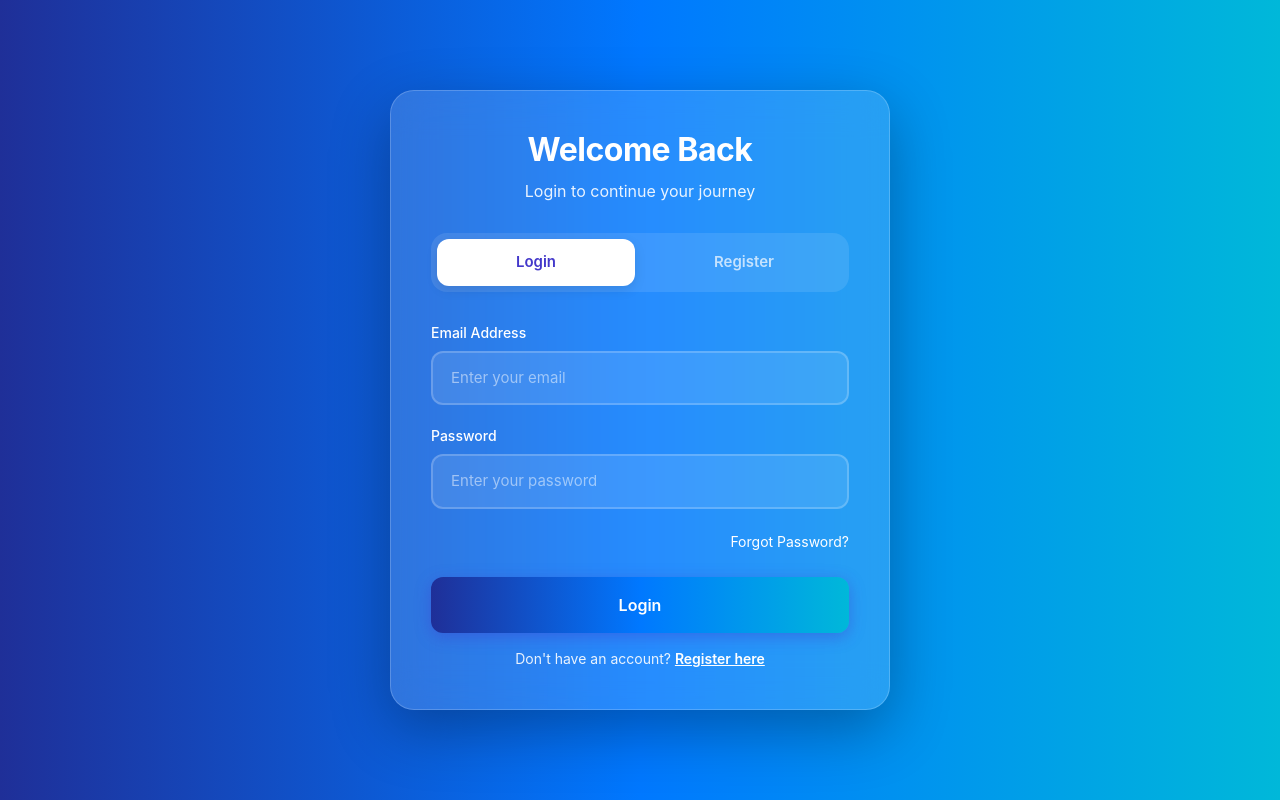
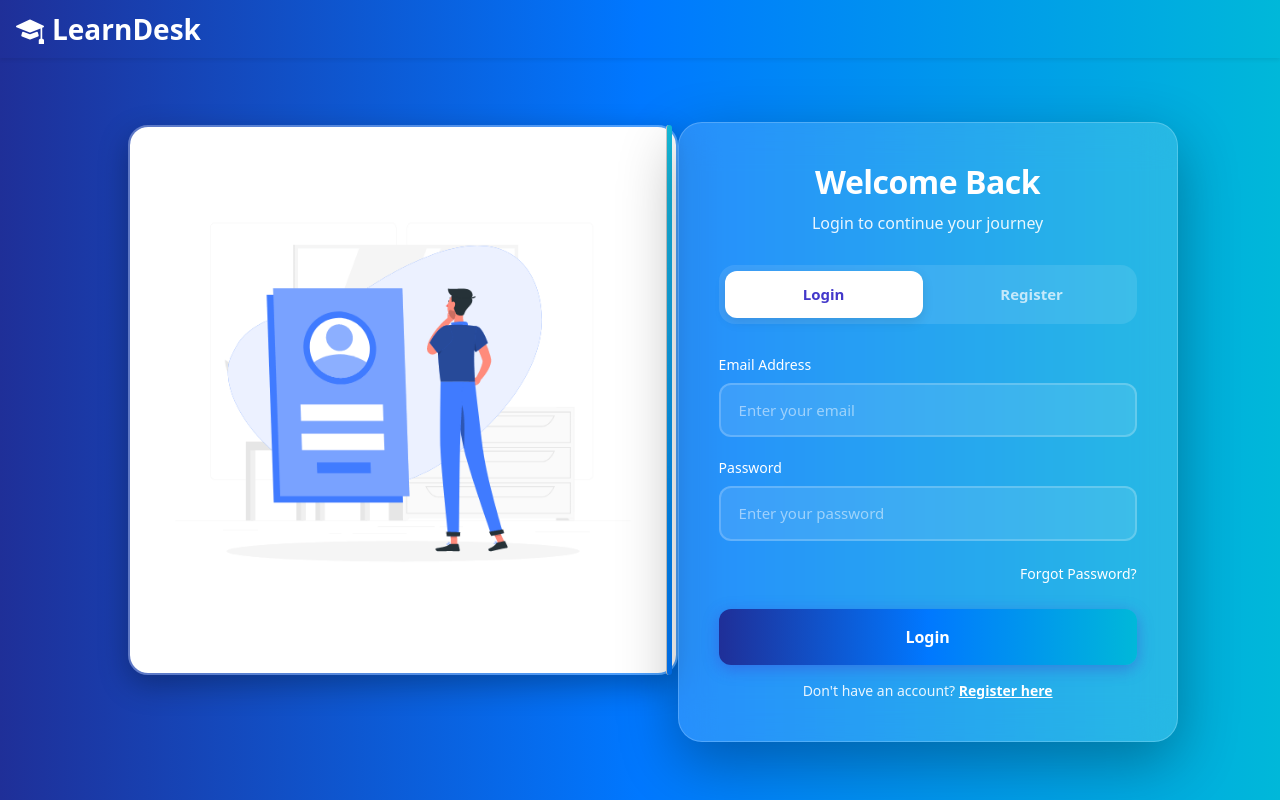
Before and after one commit to AjayJoshi99/LearnDesk, a React (Create React App) app in the folder learndesk/: page / in a window 1280 px wide. Built offline with nearby package versions, Linux system fonts and the light colour scheme.

Commit message:
Created Animation for login page and self learning article

```diff
--- a/learndesk/src/componets/Articles.js
+++ b/learndesk/src/componets/Articles.js
@@ -21,6 +21,7 @@ const Articles = () => {
     { id: 13, name: "Permutations and Combinations", path: "/user/articles/permutations-combinations" },
     { id: 14, name: "Calendar Tricks", path: "/user/articles/calendar-tricks" },
     { id: 15, name: "Problems on Trains", path: "/user/articles/problems-on-trains" },
+    { id: 16, name: "Seating Arrangements", path: "/user/articles/seating-arrangements" },
   ];
 
   return (
--- /dev/null
+++ b/learndesk/src/componets/Articless/SeatingArrangements.js
@@ -0,0 +1,159 @@
+import React from "react";
+import { useNavigate } from "react-router-dom";
+import "bootstrap/dist/css/bootstrap.min.css";
+
+const SeatingArrangementsArticle = () => {
+  const navigate = useNavigate();
+
+  return (
+    <div className="container" style={{ lineHeight: "1.8" }}>
+      <button
+        className="btn btn-outline-primary mb-4"
+        onClick={() => navigate("/user/articles")}
+      >
+        ← Back to Articles
+      </button>
+
+      <div className="card shadow-lg border-0 p-4 rounded-3">
+        <h1 className="text-center text-primary mb-4">
+          Seating Arrangements - Terms, Tips & Tricks
+        </h1>
+
+        <p>
+          Seating arrangement questions are common in logical reasoning and
+          aptitude tests. To solve them effectively, understanding certain key
+          terms, visualization techniques, and step-by-step strategies is
+          crucial. Let's go through all the essential concepts.
+        </p>
+
+        <h2 className="text-success mt-4">Terms Related to Seating Arrangements</h2>
+        <ul>
+          <li>
+            <b>Adjacent:</b> Individuals or items that are next to each other in
+            the arrangement, either horizontally or vertically.
+          </li>
+          <li>
+            <b>Alternate:</b> A pattern where individuals or items are placed in
+            every other position, skipping one in between.
+          </li>
+          <li>
+            <b>Between:</b> Refers to an individual or item positioned in the
+            middle of two others.
+          </li>
+          <li>
+            <b>Clockwise:</b> A direction that follows the movement of a clock's
+            hands, typically used in circular seating arrangements.
+          </li>
+          <li>
+            <b>Counter-clockwise:</b> The opposite direction to the movement of
+            a clock's hands, commonly used in circular seating scenarios.
+          </li>
+          <li>
+            <b>Diagonal:</b> Individuals or items that are placed diagonally
+            across from each other in the arrangement.
+          </li>
+          <li>
+            <b>Facing:</b> When individuals or items are oriented to look at
+            each other directly, often used in circular arrangements.
+          </li>
+          <li>
+            <b>Opposite:</b> Individuals or items positioned directly across
+            from each other, often used in circular or linear arrangements.
+          </li>
+        </ul>
+
+        <h2 className="text-success mt-4">
+          Tips and Tricks for Solving Seating Arrangements
+        </h2>
+        <ul>
+          <li>
+            Take a quick glance at all given information to get a mental picture
+            of the situation.
+          </li>
+          <li>
+            Determine which statements are <b>definite</b> and which are{" "}
+            <b>comparative</b>.
+          </li>
+          <li>
+            Assume that all people are facing the center unless the direction is
+            specified otherwise.
+          </li>
+          <li>
+            <b>Comparative information:</b> Describes relative positions (e.g.,
+            A is sitting left to D).
+          </li>
+          <li>
+            <b>Definite information:</b> Describes exact placement (e.g., A is
+            sitting on the right end).
+          </li>
+          <li>
+            <b>Negative information:</b> Eliminates possibilities (e.g., A is
+            not sitting immediate left to B).
+          </li>
+          <li>
+            Imagine yourself among them — this helps visualize positions easily.
+          </li>
+          <li>
+            Decode the statements step by step and represent them pictorially
+            for better understanding.
+          </li>
+          <li>Start solving with 100% definite information first.</li>
+          <li>
+            Then move on to indirect or negative statements to refine the
+            arrangement.
+          </li>
+          <li>
+            If multiple possibilities arise, draw separate diagrams for each.
+          </li>
+          <li>
+            Eliminate the arrangements that contradict any statement and keep
+            the correct one.
+          </li>
+        </ul>
+
+        <h2 className="text-success mt-4">
+          Best Tricks for Seating Arrangement Questions
+        </h2>
+        <ul>
+          <li>
+            <b>Grouping and Clustering Technique:</b> Identify individuals who
+            share relationships like “next to,” “opposite,” or “between.”
+          </li>
+          <li>
+            <b>Visualization Strategy:</b> Before solving, mentally visualize
+            how the circle or line will look with people placed in it.
+          </li>
+          <li>
+            <b>Dynamic Elimination Process:</b> As you find correct placements,
+            eliminate the impossible ones to simplify your diagram.
+          </li>
+          <li>
+            <b>Practice with Previous Questions:</b> Regular practice helps you
+            recognize common patterns faster.
+          </li>
+        </ul>
+
+        <div className="alert alert-info mt-4">
+          <strong>Pro Tip:</strong>
+          Always draw clear and simple diagrams.
+          Use initials instead of full names to save time, and mark directions
+          clearly (Left/Right or Clockwise/Counterclockwise).
+        </div>
+
+        <div className="alert alert-warning mt-3">
+          <strong>Remember:</strong>
+          Seating arrangement puzzles test your logical sequencing and
+          visualization skills — not just memory!
+        </div>
+
+        <p className="mt-4 text-muted">
+          With consistent practice and smart elimination strategies, you can
+          easily solve even complex seating arrangement puzzles in a short
+          amount of time.
+        </p>
+      </div>
+    </div>
+  );
+};
+
+export default SeatingArrangementsArticle;
--- a/learndesk/src/componets/login.js
+++ b/learndesk/src/componets/login.js
@@ -237,10 +237,14 @@ const Login = () => {
 
   return (
     <div className="auth-container">
-      {/* <img src = "./loginGIF.gif" /> */}
-        <br/>
+      <img src = "./loginGIF.gif" className="auth-gif" alt="login animation"  />
+       <div className="vertical-line d-none d-md-block"></div>
       {loading && <Loading message="Please wait..." />}
-
+      <div className="fixed-top d-none d-md-block  text-white text-center py-2 shadow-sm">
+        <span className="navbar-brand fw-bold fs-3 d-flex align-items-center text-white">
+          <i className="bi bi-mortarboard-fill me-2 mx-3 text-white"></i> LearnDesk
+        </span>
+      </div>
       <div className="auth-card">
         <div className="auth-header">
           <h1 className="auth-title">
--- a/learndesk/src/componets/styles/LoginRegister.css
+++ b/learndesk/src/componets/styles/LoginRegister.css
@@ -5,11 +5,31 @@
   align-items: center;
   justify-content: center;
   background: linear-gradient(90deg, #1f2f98, #0078ff, #00b8d9);
-  z-index: 1;
-  font-family: -apple-system, BlinkMacSystemFont, 'Segoe UI', 'Roboto', 'Oxygen',
-    'Ubuntu', 'Cantarell', 'Fira Sans', 'Droid Sans', 'Helvetica Neue',
-    sans-serif;
-    width : 100%;
+  width: 100%;
+  overflow: hidden;
+}
+.vertical-line {
+    position: fixed;
+    left: 52%;
+    top: 50%;
+    transform: translateY(-50%);
+    width: 6px;
+    height: 550px;
+    background: linear-gradient(to bottom, #00b8d9, #0078ff);
+    border-radius: 50px;
+    z-index: 1;
+    overflow: hidden;
+}
+.vertical-line::before {
+  content: "";
+  position: absolute;
+  top: -50px;
+  left: -80%;
+  width: 200%;
+  height: 120%;
+  background: radial-gradient(circle at top, rgba(255,255,255,0.3), transparent 70%);
+  border-radius: 50%;
+  filter: blur(8px);
 }
 
 .background-video {
@@ -37,7 +57,9 @@
   z-index: 2;
   width: 100%;
   max-width: 500px;
-  margin: 20px;
+  margin-left: auto;
+  margin-right: 8%;
+  margin-top: 5%;
   padding: 40px;
   background: rgba(255, 255, 255, 0.15);
   backdrop-filter: blur(20px);
@@ -282,7 +304,6 @@
   transform: translateY(0);
 }
 
-/* Footer */
 .auth-footer {
   margin-top: 15px;
   text-align: center;
@@ -308,6 +329,40 @@
 
 .switch-btn:hover {
   opacity: 0.8;
+}
+
+.auth-gif {
+  position: fixed;
+  left: 10%;
+  top: 50%;
+  margin: 0 auto;
+  transform: translateY(-50%);
+  height: 550px;
+  z-index: 1;
+  border-radius: 20px;
+  border: 2px solid rgba(255, 255, 255, 0.3);
+  box-shadow: 0 10px 30px rgba(0, 0, 0, 0.3);
+  animation: float 3s ease-in-out infinite;
+}
+
+@keyframes float {
+  0%, 100% {
+    transform: translateY(-50%) translateY(0);
+  }
+  50% {
+    transform: translateY(-50%) translateY(-10px);
+  }
+}
+
+@media (max-width: 768px) {
+  .auth-gif {
+    display: none;
+  }
+
+  .auth-card {
+    margin: 0 auto;
+    width: 90%;
+  }
 }
 
 @media (max-width: 768px) {
--- a/learndesk/src/routes/ArticleRoutes.js
+++ b/learndesk/src/routes/ArticleRoutes.js
@@ -15,6 +15,7 @@ import SimpleCompoundInterest from "../componets/Articless/SimpleCompoundInteres
 import PermutationsCombinations from "../componets/Articless/PermutationsCombinations";
 import CalendarTricks from "../componets/Articless/CalendarTricks";
 import ProblemsOnTrains from "../componets/Articless/ProblemsOnTrains";
+import SeatingArrangements from "../componets/Articless/SeatingArrangements";
 
 export const ArticleRoutes = () => {
   return (
@@ -35,6 +36,7 @@ export const ArticleRoutes = () => {
       <Route path="articles/permutations-combinations" element={<PermutationsCombinations />} />
       <Route path="articles/calendar-tricks" element={<CalendarTricks />} />
       <Route path="articles/problems-on-trains" element={<ProblemsOnTrains />} />
+      <Route path="articles/seating-arrangements" element={<SeatingArrangements />} />
     </>
   );
 };
```
